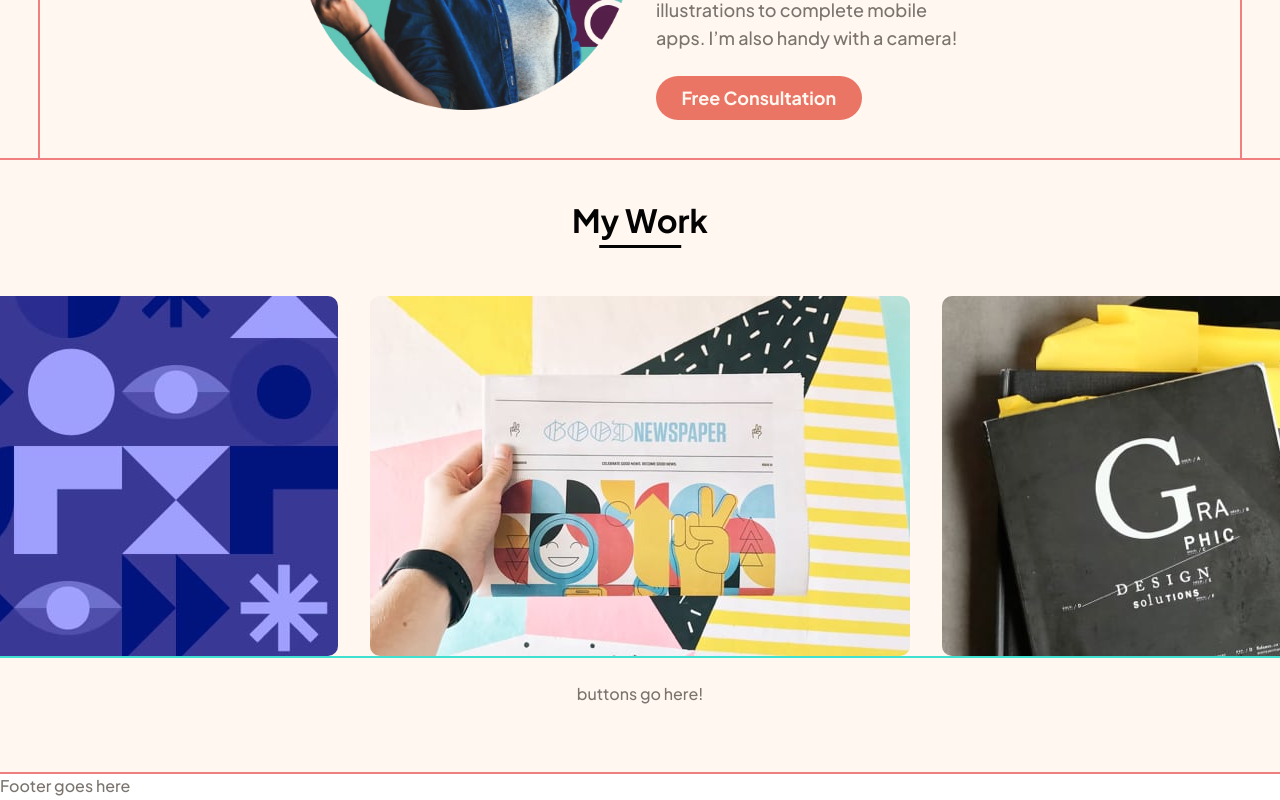
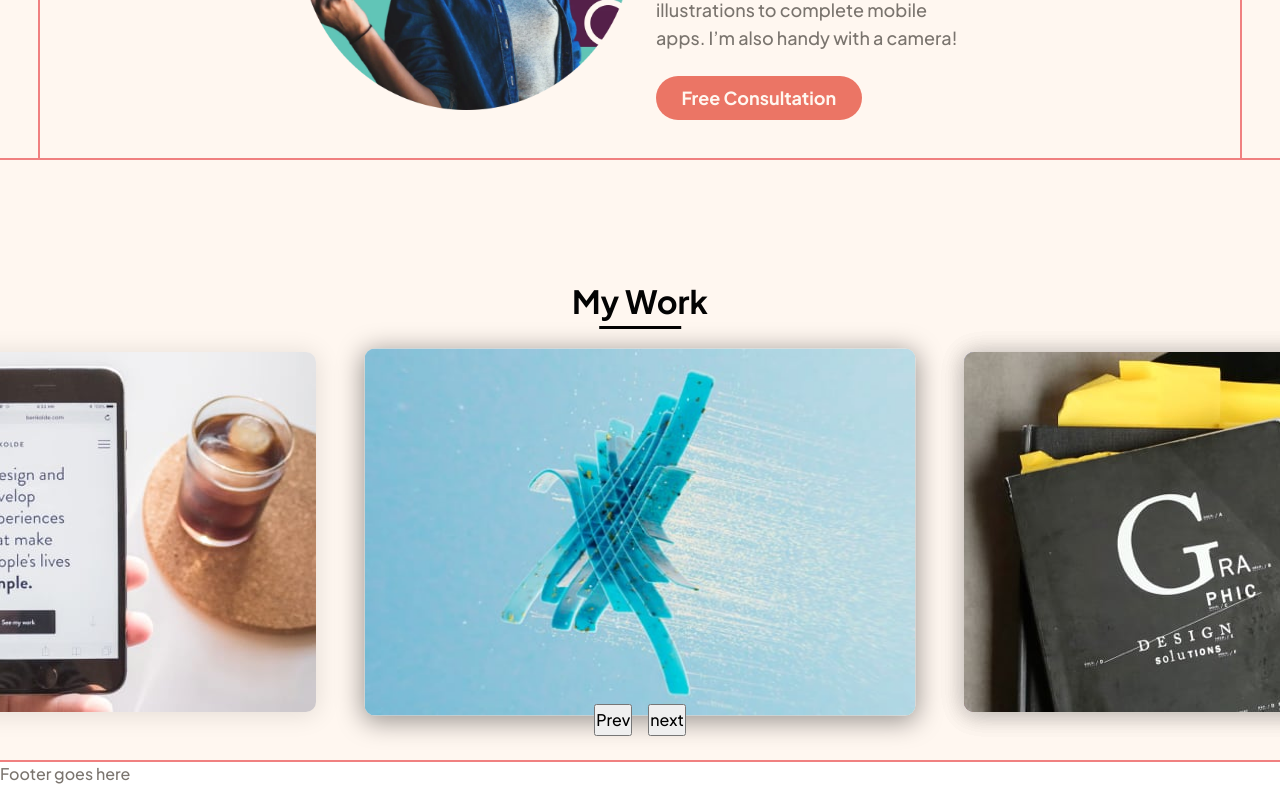
Before and after one commit to Hcmwebs/single-page-design-portfolio, a React (Vite) app: page / in a window 1280 px wide. Shown: the part 935-1735 px from the top of the page. Built offline with nearby package versions, Linux system fonts and the light colour scheme.

Commit message:
completed the slider section
Signed-off-by: Heze <64218603+Hcmwebs@users.noreply.github.com>

```diff
--- a/src/Components/MainContent.jsx
+++ b/src/Components/MainContent.jsx
@@ -1,6 +1,5 @@
 import React from 'react'
-import { MainCard, ProfileCard, Work } from './index'
-
+import { MainCard, ProfileCard, Work, Title } from './index'
 import { StyledContainer, StyledMainContent } from '../Styles'
 
 const MainContent = () => {
@@ -18,6 +17,7 @@ const MainContent = () => {
 			</StyledContainer>
 			<StyledContainer fullWidth>
 				<section className='work'>
+					<Title />
 					<Work />
 				</section>
 			</StyledContainer>
--- a/src/Components/Work.jsx
+++ b/src/Components/Work.jsx
@@ -1,31 +1,76 @@
-import React, { useState } from 'react'
-import {StyledWork } from '../Styles'
+import React, { useState, useEffect } from 'react'
+import { StyledWork } from '../Styles'
 import { work } from '../data/Data'
-import {Title} from './index'
 
 const Work = () => {
 	const [slides, setSlides] = useState(work)
-	const [slidesIndex, setSlidesIndex] = useState(0)
+	const [index, setIndex] = useState(0)
+
+	const nextSlide = () => {
+		setIndex((oldIndex) => {
+			let index = oldIndex + 1
+			if (index > slides.length - 1) {
+				index = 0
+			}
+			return index
+		})
+	}
+	const prevSlide = () => {
+		setIndex((oldIndex) => {
+			let index = oldIndex - 1
+			if (index < 0) {
+				index = slides.length - 1
+			}
+			return index
+		})
+	}
+
+	useEffect(() => {
+		let slider = setInterval(() => {
+			setIndex((oldIndex) => {
+				let index = oldIndex + 1
+				if (index > slides.length - 1) {
+					index = 0
+				}
+				return index
+			})
+		}, 15000)
+		return () => {
+			clearInterval(slider)
+		}
+	}, [index])
 
 	return (
-		<>
-		<Title/>
 		<StyledWork>
 			<div className='slider'>
-				{slides.map((slide, index) => {
+				{slides.map((slide, slideIndex) => {
 					const { id, img, name } = slide
+					let slidePos = 'nextSlide'
+					if (slideIndex === index) {
+						slidePos = 'activeSlide'
+					}
+					if (
+						slideIndex === index - 1 ||
+						(index === 0 && slideIndex === slides.length - 1)
+					) {
+						slidePos = 'prevSlide'
+					}
 					return (
-						<div className='slide' key={id}>
-							<img src={img} alt={name} className='slide' />
+						<div className={`${slidePos} slide`} key={id}>
+							<img src={img} alt={name} />
 						</div>
 					)
 				})}
 			</div>
-		<div className='buttons'>
-			buttons go here!
-		</div>
+			<div className='buttons'>
+				<button type='button' onClick={prevSlide}>
+					Prev
+				</button>
+				<button type='button' onClick={nextSlide}>
+					next
+				</button>
+			</div>
 		</StyledWork>
-		</>
 	)
 }
 
--- a/src/Styles/MainContent.styled.jsx
+++ b/src/Styles/MainContent.styled.jsx
@@ -19,10 +19,11 @@ const StyledMain = styled.main`
 		}
 		&.work {
 			width: min(100%, var(--maxWidth));
-			min-height: 400px;
+			height: 600px;
 			padding-inline: 1rem;
 			gap: 2rem;
 			overflow: hidden;
+			position: relative;
 			@media (min-width: 768px) {
 				gap: 3.5rem;
 				padding-inline: 2.5rem;
--- a/src/Styles/Title.styled.jsx
+++ b/src/Styles/Title.styled.jsx
@@ -3,6 +3,7 @@ import styled from 'styled-components'
 const StyledTitle = styled.div`
 	width: max-content;
 	position: relative;
+	top: -10%;
 	display: grid;
 	place-items: center;
 	h2 {
--- a/src/Styles/Work.styled.jsx
+++ b/src/Styles/Work.styled.jsx
@@ -12,23 +12,54 @@ const StyledWork = styled.div`
 		align-items: center;
 		gap: 1rem;
 		outline: 2px solid turquoise;
+
 		@media (min-width: 768px) {
 			gap: 2rem;
 		}
 		.slide {
 			width: 270px;
 			height: 180px;
+			box-shadow: 0 2px 25px 2px rgba(0, 0, 0, 0.1);
+			border-radius: 10px;
+			overflow: hidden;
+			position: absolute;
+			top: 32%;
+			left: 50%;
+			transform: translate(-50%, -50%);
+			transition: var(--transition-3);
+			opacity: 0;
+			&.activeSlide {
+				opacity: 1;
+				transform: translateX(-50%) scale(1.02);
+				box-shadow: 0 4px 25px 2px rgba(0, 0, 0, 0.4);
+			}
+			&.nextSlide {
+				opacity: 1;
+				transform: translateX(60%);
+				@media (min-width: 1440px) {
+					transform: translateX(300%);
+				}
+			}
+			&.prevSlide {
+				opacity: 1;
+				transform: translateX(-160%);
+				@media (min-width: 1440px) {
+					transform: translateX(-300%);
+				}
+			}
+
 			@media (min-width: 768px) {
 				width: 540px;
 				height: 360px;
 			}
-			img {
-				border-radius: 10px;
-			}
 		}
 	}
-	.buttons{
+	.buttons {
 		padding-block: 1.5rem;
+		position: absolute;
+		bottom: 0;
+		display: flex;
+		gap: 1rem;
 	}
 `
 
```
